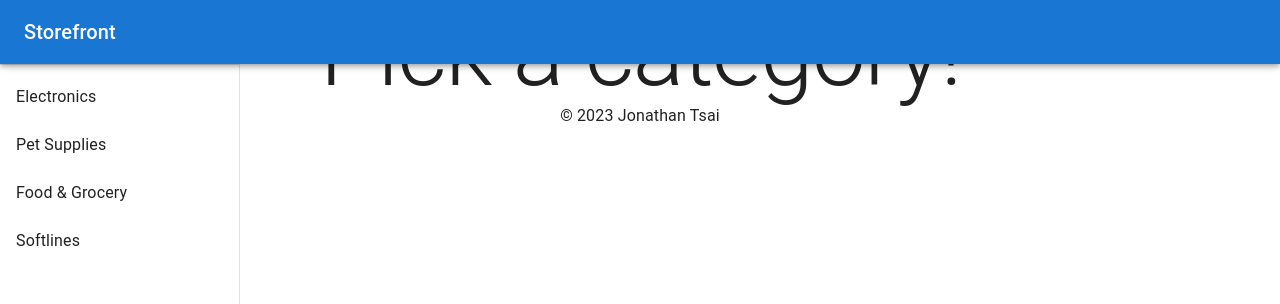
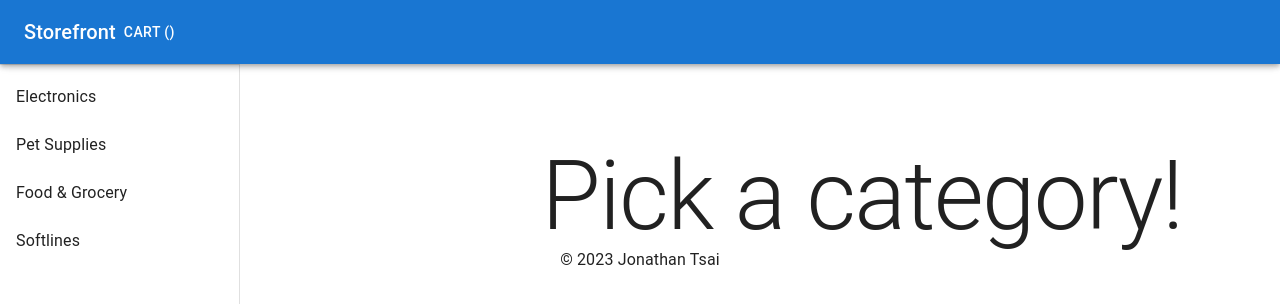
Before and after one commit to modopo/storefont, a React (Create React App) app: page / in a window 1280 px wide. Shown: the top 304 px of the page. Built offline with nearby package versions, Linux system fonts and the light colour scheme; the HTML template or start-up script is replaced by a standard one.

Commit message:
cart added

```diff
--- a/src/App.js
+++ b/src/App.js
@@ -5,14 +5,17 @@ import Header from './Components/Header';
 import Categories from './Components/Categories';
 import ActiveCategory from './Components/ActiveCategory';
 import Footer from './Components/Footer';
+import { Box } from '@mui/material';
 
 function App() {
   return (
     <Provider store={createStore()}>
       <div className="App">
         <Header />
-        <Categories />
-        <ActiveCategory />
+        <Box sx={{ display: 'flex', flexDirection: 'row', justifyContent: 'space-around'}}>
+          <Categories />
+          <ActiveCategory />
+        </Box>
         <Footer />
       </div>
     </Provider>
--- a/src/Components/ActiveCategory/index.js
+++ b/src/Components/ActiveCategory/index.js
@@ -1,6 +1,7 @@
 import * as React from 'react';
 import Typography from '@mui/material/Typography';
 import Products from '../Products';
+import { Box } from '@mui/material';
 import { useSelector } from 'react-redux';
 
 export default function ActiveCategory() {
@@ -8,12 +9,15 @@ export default function ActiveCategory() {
   let categories = useSelector((currentState) => currentState.categories)
 
   return (
-    <>
+    <Box sx={{ display: 'flex',
+    flexDirection: 'column',
+    justifyContent: 'space-between',
+    marginTop: 10}}>
       <Typography variant="h1" noWrap component="div">
         {categories.activeCategory}
       </Typography>
       <Products />
 
-    </>
+    </Box>
   )
 }
--- a/src/Components/Categories/index.js
+++ b/src/Components/Categories/index.js
@@ -37,16 +37,12 @@ export default function Categories() {
   return (
     <Box sx={{ display: 'flex' }}>
       <Drawer
+        variant="permanent"
         sx={{
           width: drawerWidth,
           flexShrink: 0,
-          '& .MuiDrawer-paper': {
-            width: drawerWidth,
-            boxSizing: 'border-box',
-          },
+          [`& .MuiDrawer-paper`]: { width: drawerWidth, boxSizing: 'border-box' },
         }}
-        variant="permanent"
-        anchor="left"
       >
         <Toolbar />
         <Divider />
--- a/src/Components/Header/index.jsx
+++ b/src/Components/Header/index.jsx
@@ -4,16 +4,18 @@ import AppBar from '@mui/material/AppBar';
 import CssBaseline from '@mui/material/CssBaseline';
 import Toolbar from '@mui/material/Toolbar';
 import Typography from '@mui/material/Typography';
+import { Button } from '@mui/material';
 
 export default function Header() {
   return (
     <Box sx={{ display: 'flex' }}>
       <CssBaseline />
-      <AppBar position="fixed" sx={{ zIndex: (theme) => theme.zIndex.drawer + 1 }}>
-        <Toolbar>
-          <Typography variant="h6" noWrap component="div">
+      <AppBar position="static" sx={{ zIndex: 10000}}>
+        <Toolbar sx={{ display: 'flex', alignContent: "space-between"}}>
+          <Typography variant="h6" component="div">
             Storefront
           </Typography>
+          <Button color="inherit">Cart ()</Button>
         </Toolbar>
       </AppBar>
     </Box>
--- a/src/Components/Products/index.js
+++ b/src/Components/Products/index.js
@@ -16,7 +16,6 @@ export default function Products() {
   return (
     <Grid container justifyContent="center" spacing={1} rowSpacing={1}>
       {activeCategory ? (
-
         productsToDisplay.map(product => (
           <Card sx={{ maxWidth: 345 }}>
             <CardActionArea>
@@ -36,7 +35,7 @@ export default function Products() {
             </CardActionArea>
             <CardActions>
               <Button size="small" color="primary">
-                Share
+                Add to cart
               </Button>
             </CardActions>
           </Card>
```
Also changed, not shown: src/store/cart.js (added, +21 -0 lines), src/Components/Cart/index.jsx (added).
